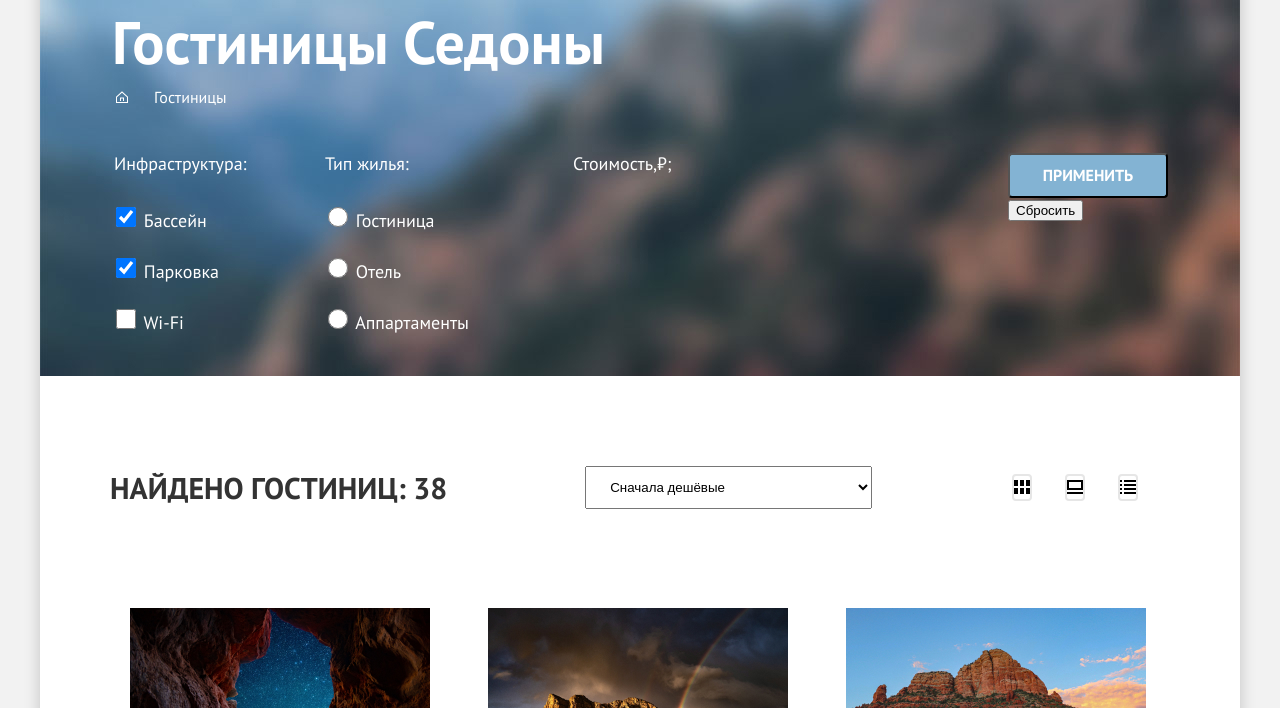
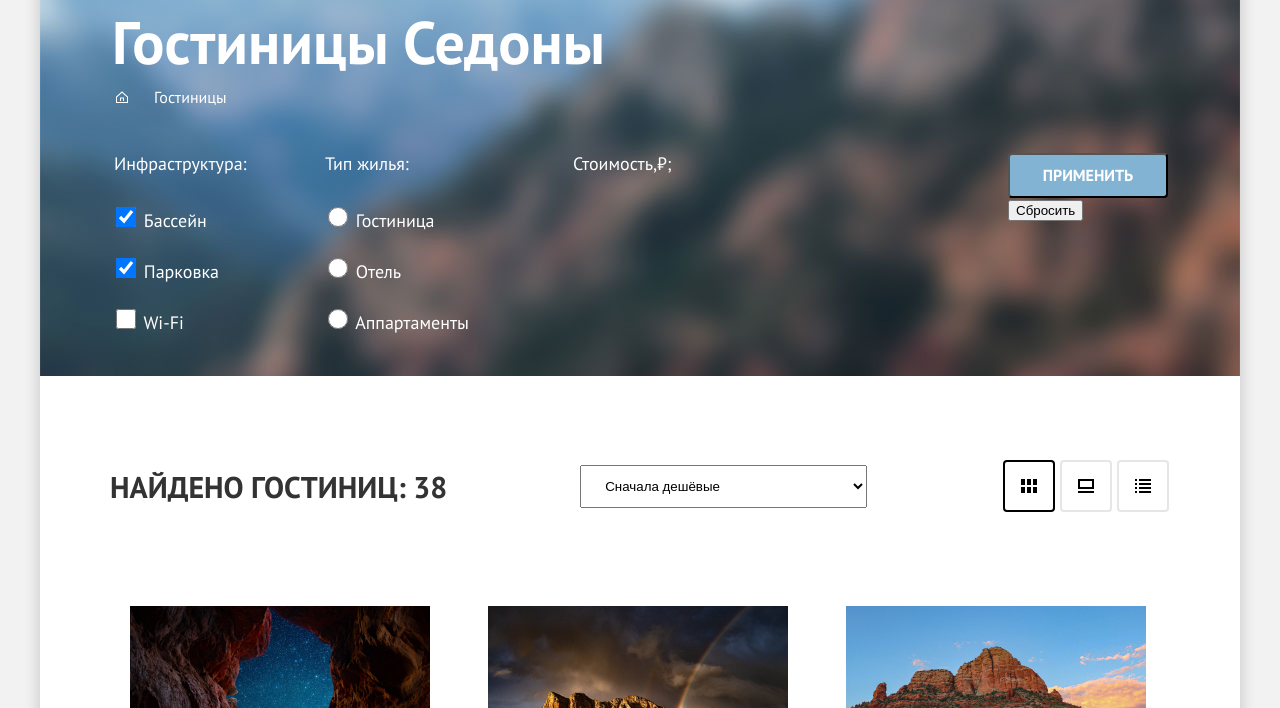
Before and after one commit to htmlacademy-htmlcss/159601-sedona-34, a plain HTML site: page catalog.html in a window 1280 px wide. Shown: the part 92-800 px from the top of the page. Drawn offline with Linux system fonts and the light colour scheme.

Commit message:
список сортировки ожил..

```diff
--- a/catalog.html
+++ b/catalog.html
@@ -137,7 +137,7 @@
           </select>
           <ul class="sort-list clear-list">
             <li class="sort-ico">
-              <a href="#" class="sort-card">
+              <a href="#" class="sort-card sort-card-сurrent">
                 <svg width="16" height="14" viewBox="0 0 16 14" fill="none" xmlns="http://www.w3.org/2000/svg">
                   <path d="M4 0H0V6H4V0Z" fill="black"/>
                   <path d="M16 0H12V6H16V0Z" fill="black"/>
--- a/css/styles.css
+++ b/css/styles.css
@@ -578,8 +578,8 @@ body {
 
 .sort-list {
   display: flex;
-  width: 160px;
-  height: 50px;
+  min-width: 170px;
+  height: 48px;
   justify-content: space-around;
   align-items: center;
 }
@@ -589,12 +589,18 @@ body {
   height: 48px;
   border-radius: 4px;
   border: 2px solid #e6e6e6;
-  margin-right: 8px;
+  display: flex;
+  align-items: center;
+  justify-content: center
 }
 
 .sort-card:hover {
   outline: 2px solid #83b3d3;
   border: none;
+}
+
+.sort-card-сurrent {
+  border: 2px solid #000;
 }
 
 .sort-ico {
```
